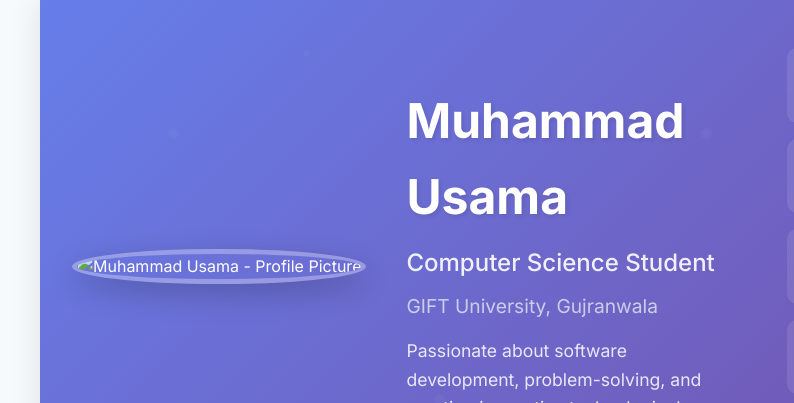
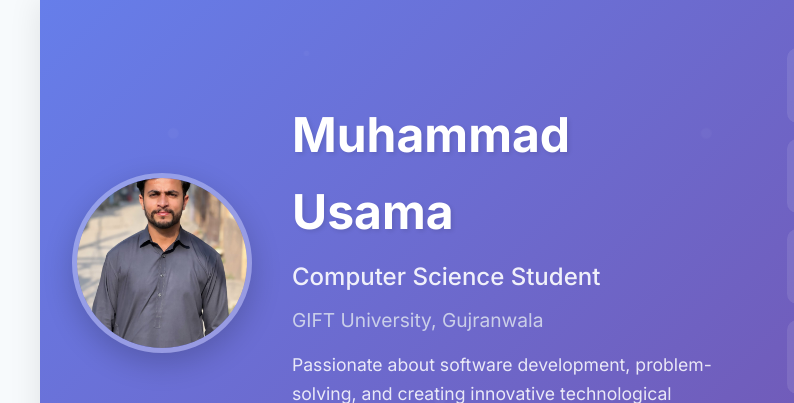
Before and after one commit to Usama-over/usama-cv, a plain HTML site: page index.html in a window 1280 px wide. Shown: the top 403 px of the page, 0-794 px from the left. Drawn offline with Linux system fonts and the light colour scheme; the site is published under a folder, as on GitHub Pages, so addresses that start at the root find nothing.

Commit message:
done ho gya

```diff
--- a/index.html
+++ b/index.html
@@ -25,7 +25,7 @@
         <div class="profile-section">
           <div class="profile-image">
             <img
-              src="/images/profile.jpeg"
+              src="images/profile.jpeg"
               alt="Muhammad Usama - Profile Picture"
             />
           </div>
```
